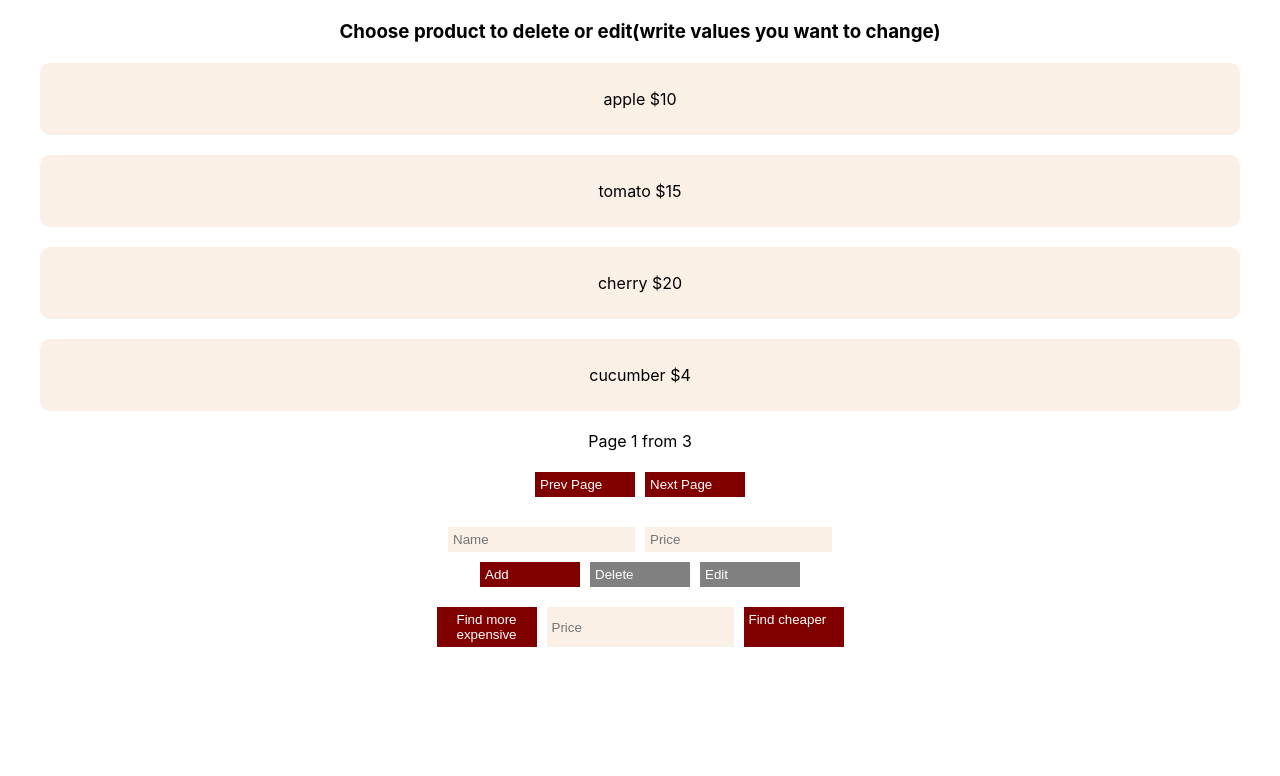
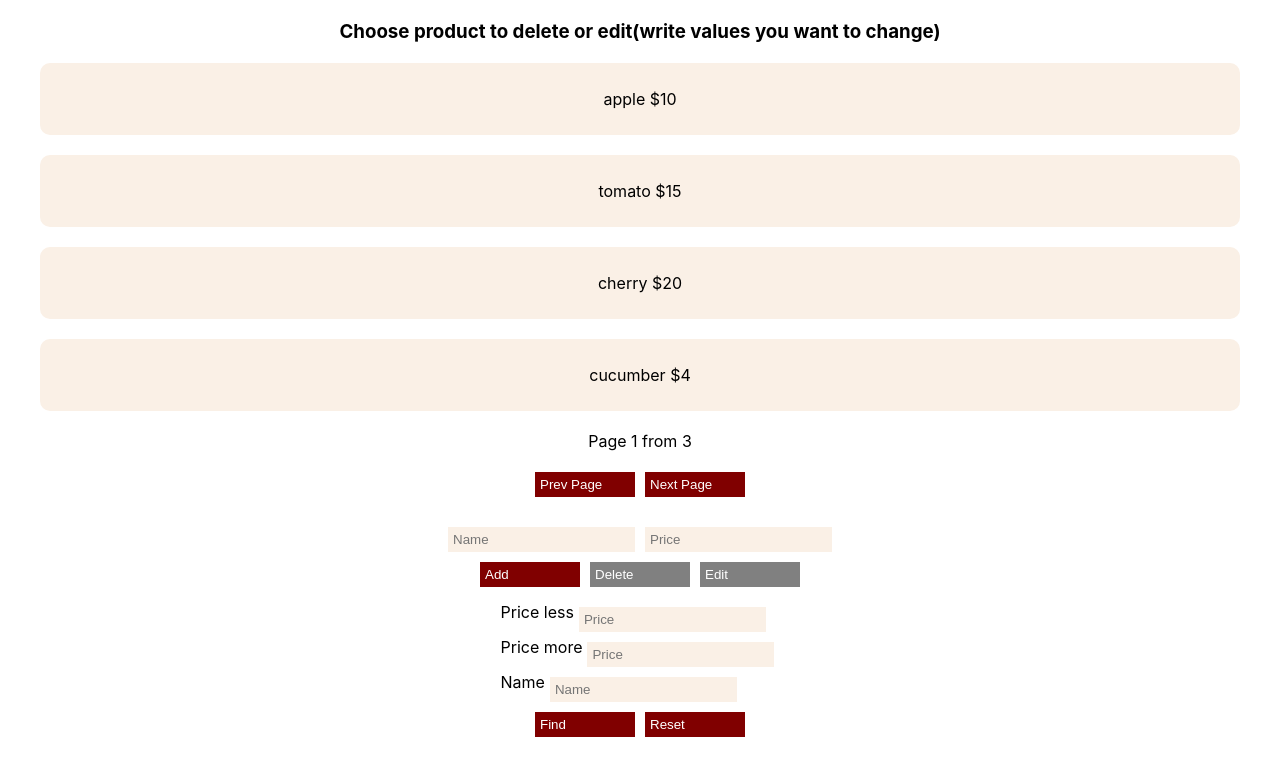
Before and after one commit to livanska/LoginPage, a React (Create React App) app: page / in a window 1280 px wide. Shown: the top 776 px of the page. Built offline with nearby package versions, Linux system fonts and the light colour scheme.

Commit message:
Filter changed

```diff
--- a/src/Products.module.scss
+++ b/src/Products.module.scss
@@ -39,5 +39,8 @@
   margin-bottom: 10px;
 }
 .row_container {
-  display: inline-flex;
+  display: flex;
 }
+.filter_container {
+  display: inline-block;
+}
--- a/src/Products.tsx
+++ b/src/Products.tsx
@@ -1,5 +1,5 @@
 import { useRef, useState } from 'react';
-import useProducts from './useProducts';
+import useProducts, { IFilterOptions } from './useProducts';
 import css from './Products.module.scss';
 import cn from 'classnames';
 
@@ -17,6 +17,7 @@ function Products() {
   const nameInput = useRef<HTMLInputElement | null>(null);
   const priceInput = useRef<HTMLInputElement | null>(null);
   const filterInput = useRef<HTMLInputElement | null>(null);
+  const [filter, setFilter] = useState<IFilterOptions>({} as IFilterOptions);
   const [selected, setSelected] = useState<number | null>(null);
 
   const handlePageChange = (next: boolean) => {
@@ -51,11 +52,32 @@ function Products() {
     } else alert('No selected');
   };
 
-  const handleMoreFilter = () => {
-    applyFilter({ priceMore: filterInput.current?.valueAsNumber });
+  const handleMoreFilter = (more: number) => {
+    setFilter(prev => {
+      return { ...prev, priceMore: more };
+    });
+    console.log(filter);
   };
-  const handleLessFilter = () => {
-    applyFilter({ priceLess: filterInput.current?.valueAsNumber });
+
+  const handleLessFilter = (less: number) => {
+    setFilter(prev => {
+      return { ...prev, priceLess: less };
+    });
+    console.log(filter);
+  };
+
+  const handleNameFilter = (name: string) => {
+    setFilter(prev => {
+      return { ...prev, name: name };
+    });
+    console.log(filter);
+  };
+
+  const applyFilters = () => {
+    applyFilter(filter);
+  };
+  const resetFilters = () => {
+    applyFilter({});
   };
 
   return (
@@ -76,7 +98,7 @@ function Products() {
         ))}
       </div>
       <p>
-        Page {page + 1} from {total}
+        Page {page + 1} from {total === 0 ? 1 : total}
       </p>
       <button className={cn(css.button)} onClick={() => handlePageChange(false)}>
         Prev Page
@@ -100,13 +122,39 @@ function Products() {
             Edit
           </button>
         </div>
-        <div className={cn(css.row_container)}>
-          <button className={cn(css.button)} onClick={handleMoreFilter}>
-            Find more expensive
+        <div className={cn(css.filter_container)}>
+          <div className={cn(css.row_container)}>
+            Price less
+            <input
+              placeholder='Price'
+              className={cn(css.input)}
+              type='number'
+              onChange={e => handleLessFilter(e.target.valueAsNumber)}
+            />
+          </div>
+          <div className={cn(css.row_container)}>
+            Price more
+            <input
+              placeholder='Price'
+              className={cn(css.input)}
+              type='number'
+              onChange={e => handleMoreFilter(e.target.valueAsNumber)}
+            />
+          </div>
+          <div className={cn(css.row_container)}>
+            Name
+            <input
+              placeholder='Name'
+              className={cn(css.input)}
+              type='text'
+              onChange={e => handleNameFilter(e.target.value)}
+            />
+          </div>
+          <button className={cn(css.button)} onClick={applyFilters}>
+            Find
           </button>
-          <input placeholder='Price' className={cn(css.input)} type='number' ref={filterInput} />
-          <button className={cn(css.button)} onClick={handleLessFilter}>
-            Find cheaper
+          <button className={cn(css.button)} onClick={resetFilters}>
+            Reset
           </button>
         </div>
       </div>
--- a/src/useProducts.ts
+++ b/src/useProducts.ts
@@ -5,7 +5,7 @@ interface Product {
   price: number;
 }
 
-interface IFilterOptions {
+export interface IFilterOptions {
   name?: string;
   priceMore?: number;
   priceLess?: number;
@@ -69,7 +69,7 @@ const useProducts = (perPage: number, allProducts: Product[] = Products) => {
     if (filter) {
       filter.priceMore && (prods = productsList.filter(prod => prod.price > filter.priceMore!));
       filter.priceLess && (prods = productsList.filter(prod => prod.price < filter.priceLess!));
-      filter.name && (prods = productsList.filter(prod => prod.name === filter.name));
+      filter.name && filter.name != '' && (prods = productsList.filter(prod => prod.name === filter.name));
     }
     let products = prods.length >= perPage ? prods.slice(page * perPage, (page + 1) * perPage) : prods;
     let total = Math.ceil(prods.length / perPage);
```
